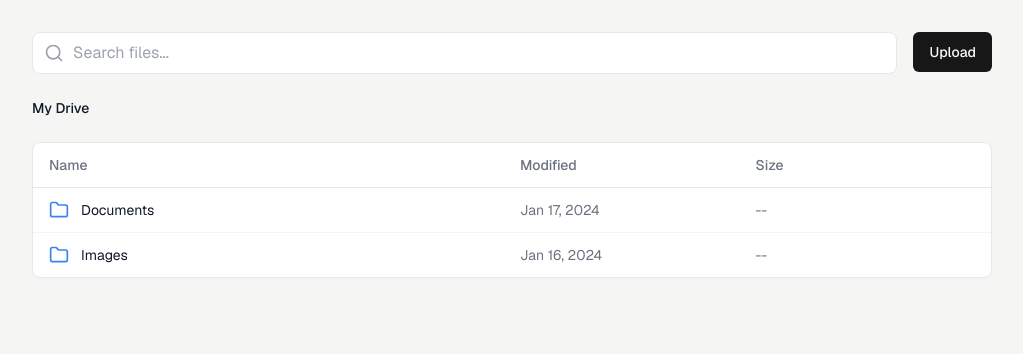
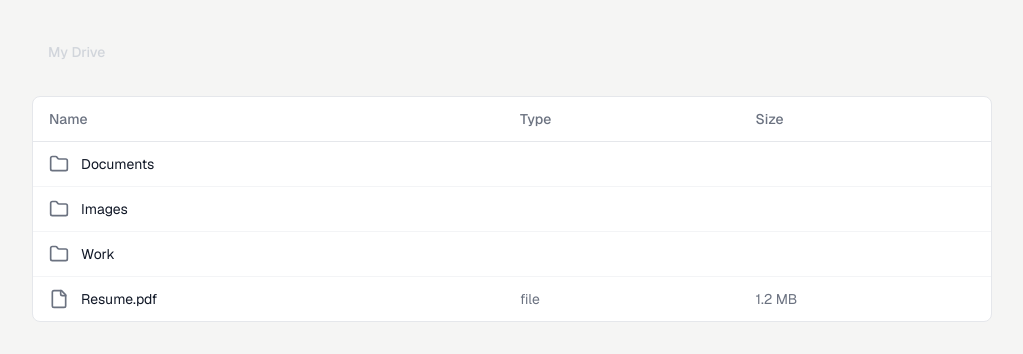
Before and after one commit to animanamit/better-drive, a Next.js app: page / in a window 1280 px wide. Shown: the top 354 px of the page, without its empty margins (128-1151 px from the left). Built offline with nearby package versions, Linux system fonts and the light colour scheme.

Commit message:
file row component, update mock data

```diff
--- /dev/null
+++ b/src/app/file-row.tsx
@@ -0,0 +1,44 @@
+import { type Folder, type File } from "@/lib/types";
+import { FileIcon, Folder as FolderIcon } from "lucide-react";
+
+export function FileRow(props: { file: File }) {
+  const { file } = props;
+  return (
+    <div
+      key={file.id}
+      className="grid cursor-pointer grid-cols-12 items-center gap-4 px-4 py-3 text-sm hover:bg-gray-50"
+    >
+      <a
+        href={file.url ?? `#`}
+        className="col-span-6 flex items-center space-x-3"
+        target="_blank"
+      >
+        <FileIcon className="h-5 w-5 text-gray-500" />
+        <span className="text-gray-900">{file.name}</span>
+      </a>
+      <div className="col-span-3 text-gray-500">{file.type}</div>
+      <div className="col-span-3 text-gray-500">{file.size ?? "--"}</div>
+    </div>
+  );
+}
+
+export function FolderRow(props: {
+  folder: Folder;
+  handleFolderClick: () => void;
+}) {
+  const { folder, handleFolderClick } = props;
+  return (
+    <div
+      key={folder.id}
+      onClick={() => handleFolderClick()}
+      className="grid cursor-pointer grid-cols-12 items-center gap-4 px-4 py-3 text-sm hover:bg-gray-50"
+    >
+      <a href="#" className="col-span-6 flex items-center space-x-3">
+        <FolderIcon className="h-5 w-5 text-gray-500" />
+        <span className="text-gray-900">{folder.name}</span>
+      </a>
+      {/* <div className="col-span-3 text-gray-500">{folder.modified}</div> */}
+      {/* <div className="col-span-3 text-gray-500">{folder.size ?? "--"}</div> */}
+    </div>
+  );
+}
--- a/src/app/page.tsx
+++ b/src/app/page.tsx
@@ -1,86 +1,48 @@
 "use client";
 
-import { useState } from "react";
-import {
-  FileIcon,
-  Folder,
-  Image,
-  FileText,
-  Search,
-  ChevronRight,
-} from "lucide-react";
-import { files } from "@/lib/data";
-import type { File, FileType } from "@/lib/types";
+import { useMemo, useState } from "react";
+import { ChevronRight } from "lucide-react";
+import { mockFiles, mockFolders } from "@/lib/data";
+import { FileRow, FolderRow } from "@/app/file-row";
 import { Button } from "@/components/ui/button";
 
 export default function Page() {
-  const [searchQuery, setSearchQuery] = useState("");
-  const [currentPath, setCurrentPath] = useState<string[]>(["root"]);
-  const [currentFolder, setCurrentFolder] = useState<string | null>(null);
-
-  // Get current folder's files
-  const getCurrentFiles = () => {
-    if (searchQuery) {
-      return files.filter((file) =>
-        file.name.toLowerCase().includes(searchQuery.toLowerCase()),
-      );
-    }
-    return files.filter((file) => file.parentId === currentFolder);
+  // const [searchQuery, setSearchQuery] = useState("");
+  // const [currentPath, setCurrentPath] = useState<string[]>(["root"]);
+  const [currentFolder, setCurrentFolder] = useState<string>("root");
+  const handleFolderClick = (folderId: string) => {
+    setCurrentFolder(folderId);
   };
 
-  // Get breadcrumb data
-  const getBreadcrumbs = () => {
-    const breadcrumbs = [{ id: "root", name: "My Drive" }];
+  const getCurrentFiles = () => {
+    return mockFiles.filter((file) => file.parent === currentFolder);
+  };
 
-    if (currentFolder) {
-      const folder = files.find((f) => f.id === currentFolder);
+  const getCurrentFolders = () => {
+    return mockFolders.filter((folder) => folder.parent === currentFolder);
+  };
+
+  const breadcrumbs = useMemo(() => {
+    const breadcrumbs = [];
+    let currentId = currentFolder;
+
+    while (currentId !== "root") {
+      const folder = mockFolders.find((file) => file.id === currentId);
       if (folder) {
-        breadcrumbs.push({ id: folder.id, name: folder.name });
+        breadcrumbs.unshift(folder);
+        currentId = folder.parent ?? "root";
+      } else {
+        break;
       }
     }
 
     return breadcrumbs;
-  };
-
-  // Handle folder click
-  const handleFileClick = (file: File) => {
-    if (file.type === "folder") {
-      setCurrentFolder(file.id);
-      setCurrentPath([...currentPath, file.name]);
-    }
-  };
-
-  // Handle breadcrumb click
-  const handleBreadcrumbClick = (index: number) => {
-    if (index === 0) {
-      setCurrentFolder(null);
-      setCurrentPath(["root"]);
-    } else {
-      const folder = files.find((f) => f.name === currentPath[index]);
-      if (folder) {
-        setCurrentFolder(folder.id);
-        setCurrentPath(currentPath.slice(0, index + 1));
-      }
-    }
-  };
-
-  const getIcon = (type: FileType) => {
-    switch (type) {
-      case "folder":
-        return <Folder className="h-5 w-5 text-blue-500" />;
-      case "image":
-        return <Image className="h-5 w-5 text-green-500" />;
-      case "pdf":
-        return <FileText className="h-5 w-5 text-red-500" />;
-      default:
-        return <FileIcon className="h-5 w-5 text-gray-500" />;
-    }
-  };
+  }, [currentFolder]);
 
   return (
     <div className="mx-auto max-w-5xl p-8">
       {/* Search Bar */}
-      <div className="relative mb-6 flex justify-between gap-x-4 rounded-lg">
+      {/* <div className="relative mb-6 flex justify-between gap-x-4 rounded-lg">
         <Search className="absolute left-3 top-1/2 h-5 w-5 -translate-y-1/2 transform text-gray-400" />
         <input
           type="text"
@@ -90,25 +52,27 @@ export default function Page() {
           onChange={(e) => setSearchQuery(e.target.value)}
         />
         <Button>Upload</Button>
-      </div>
+      </div> */}
 
       {/* Breadcrumbs */}
       <div className="mb-6 flex items-center space-x-2 text-sm">
-        {getBreadcrumbs().map((crumb, index) => (
-          <div key={crumb.id} className="flex items-center">
-            {index > 0 && (
-              <ChevronRight className="mx-2 h-4 w-4 text-gray-400" />
-            )}
-            <button
-              onClick={() => handleBreadcrumbClick(index)}
-              className={`hover:text-blue-500 ${
-                index === getBreadcrumbs().length - 1
-                  ? "font-medium text-gray-900"
-                  : "text-gray-600"
-              }`}
+        <Button
+          onClick={() => setCurrentFolder("root")}
+          variant="ghost"
+          className="mr-2 text-gray-300 hover:text-white"
+        >
+          My Drive
+        </Button>
+        {breadcrumbs.map((folder, index) => (
+          <div key={folder.id} className="flex items-center">
+            <ChevronRight className="mx-2 text-gray-500" size={16} />
+            <Button
+              onClick={() => handleFolderClick(folder.id)}
+              variant="ghost"
+              className="text-gray-300 hover:text-white"
             >
-              {crumb.name}
-            </button>
+              {folder.name}
+            </Button>
           </div>
         ))}
       </div>
@@ -118,34 +82,22 @@ export default function Page() {
         {/* Header */}
         <div className="grid grid-cols-12 gap-4 border-b border-gray-200 px-4 py-3 text-sm font-medium text-gray-500">
           <div className="col-span-6">Name</div>
-          <div className="col-span-3">Modified</div>
+          <div className="col-span-3">Type</div>
           <div className="col-span-3">Size</div>
         </div>
 
         {/* Files */}
         <div className="divide-y divide-gray-100">
+          {getCurrentFolders().map((folder) => (
+            <FolderRow
+              key={folder.id}
+              folder={folder}
+              handleFolderClick={() => handleFolderClick(folder.id)}
+            />
+          ))}
           {getCurrentFiles().map((file) => (
-            <div
-              key={file.id}
-              onClick={() => handleFileClick(file)}
-              className="grid cursor-pointer grid-cols-12 items-center gap-4 px-4 py-3 text-sm hover:bg-gray-50"
-            >
-              <div className="col-span-6 flex items-center space-x-3">
-                {getIcon(file.type)}
-                <span className="text-gray-900">{file.name}</span>
-              </div>
-              <div className="col-span-3 text-gray-500">{file.modified}</div>
-              <div className="col-span-3 text-gray-500">
-                {file.size ?? "--"}
-              </div>
-            </div>
+            <FileRow key={file.id} file={file} />
           ))}
-
-          {getCurrentFiles().length === 0 && (
-            <div className="px-4 py-8 text-center text-gray-500">
-              {searchQuery ? "No files found" : "This folder is empty"}
-            </div>
-          )}
         </div>
       </div>
     </div>
--- a/src/lib/data.ts
+++ b/src/lib/data.ts
@@ -1,61 +1,74 @@
-import type { File } from "./types";
+export interface File {
+  id: string;
+  name: string;
+  type: "file";
+  url: string;
+  parent: string;
+  size: string;
+}
 
-export const files: File[] = [
-  // Root folders
+export type Folder = {
+  id: string;
+  name: string;
+  type: "folder";
+  parent: string | null;
+};
+
+export const mockFolders: Folder[] = [
+  { id: "root", name: "root", type: "folder", parent: null },
+  { id: "1", name: "Documents", type: "folder", parent: "root" },
+  { id: "2", name: "Images", type: "folder", parent: "root" },
+  { id: "3", name: "Work", type: "folder", parent: "root" },
+  { id: "4", name: "Presentations", type: "folder", parent: "3" },
+];
+
+export const mockFiles: File[] = [
   {
-    id: "documents",
-    name: "Documents",
-    type: "folder",
-    modified: "Jan 17, 2024",
-    parentId: null,
+    id: "4",
+    name: "Resume.pdf",
+    type: "file",
+    url: "/files/resume.pdf",
+    parent: "root",
+    size: "1.2 MB",
   },
   {
-    id: "images",
-    name: "Images",
-    type: "folder",
-    modified: "Jan 16, 2024",
-    parentId: null,
-  },
-  // Documents folder contents
-  {
-    id: "proposal",
-    name: "Project Proposal",
-    type: "document",
-    size: "2.1 MB",
-    modified: "Jan 15, 2024",
-    parentId: "documents",
+    id: "5",
+    name: "Project Proposal.docx",
+    type: "file",
+    url: "/files/proposal.docx",
+    parent: "1",
+    size: "2.5 MB",
   },
   {
-    id: "budget",
-    name: "Budget 2024",
-    type: "document",
-    size: "1.8 MB",
-    modified: "Jan 14, 2024",
-    parentId: "documents",
+    id: "6",
+    name: "Vacation.jpg",
+    type: "file",
+    url: "/files/vacation.jpg",
+    parent: "2",
+    size: "3.7 MB",
   },
   {
-    id: "contract",
-    name: "Contract",
-    type: "pdf",
-    size: "4.5 MB",
-    modified: "Jan 12, 2024",
-    parentId: "documents",
-  },
-  // Images folder contents
-  {
-    id: "team-photo",
-    name: "Team Photo",
-    type: "image",
-    size: "3.2 MB",
-    modified: "Jan 13, 2024",
-    parentId: "images",
+    id: "7",
+    name: "Profile Picture.png",
+    type: "file",
+    url: "/files/profile.png",
+    parent: "2",
+    size: "1.8 MB",
   },
   {
-    id: "logo",
-    name: "Company Logo",
-    type: "image",
-    size: "1.1 MB",
-    modified: "Jan 11, 2024",
-    parentId: "images",
+    id: "9",
+    name: "Q4 Report.pptx",
+    type: "file",
+    url: "/files/q4-report.pptx",
+    parent: "8",
+    size: "5.2 MB",
+  },
+  {
+    id: "10",
+    name: "Budget.xlsx",
+    type: "file",
+    url: "/files/budget.xlsx",
+    parent: "3",
+    size: "1.5 MB",
   },
 ];
```
Also changed, not shown: src/lib/types.ts (+11 -6 lines).
